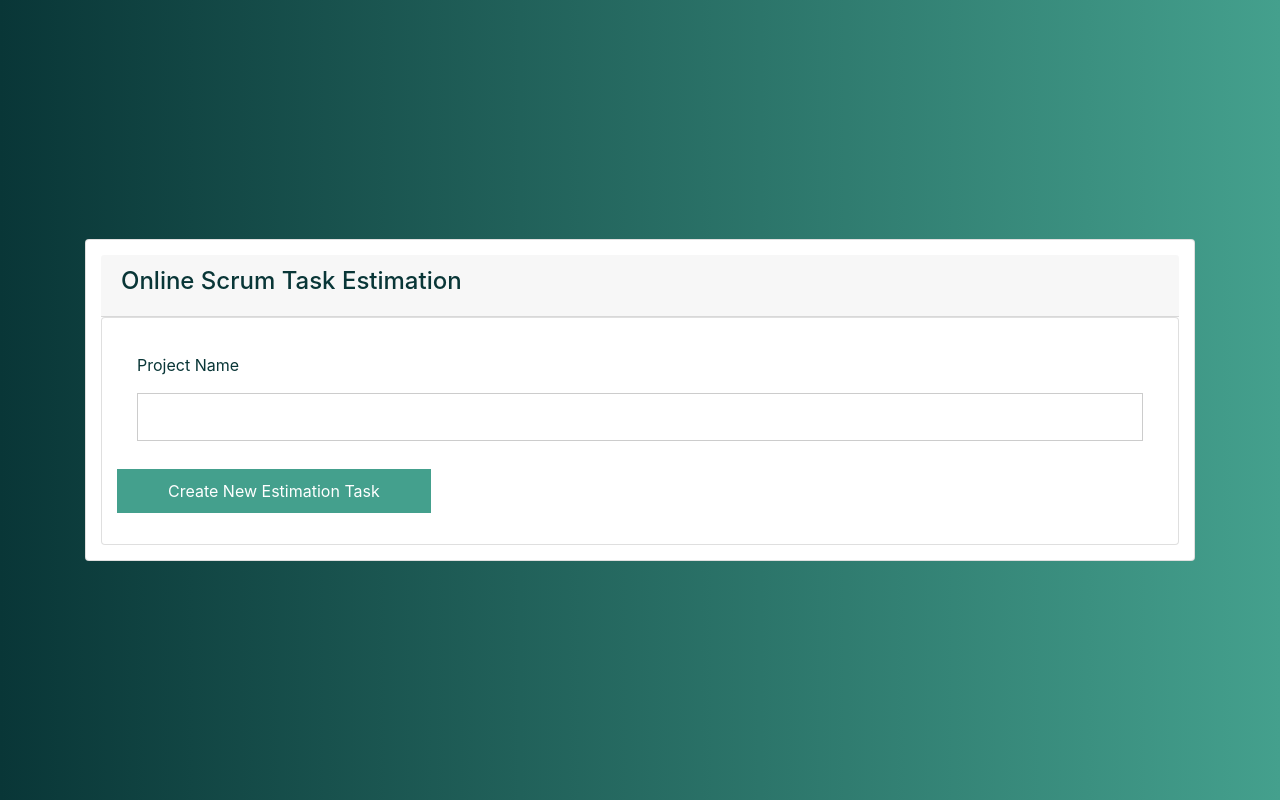
After one commit to claire1801/Networks, a PHP site: page /masterStartPage.html in a window 1280 px wide. The commit adds this page. Run offline with PHP 8.4, Linux system fonts and the light colour scheme; some libraries are stand-ins or nearby versions.

Commit message:
Add files via upload

```diff
--- a/developermain.html
+++ b/developermain.html
@@ -3,11 +3,11 @@
 <head>
   <meta charset="UTF-8">
   <meta name="viewport" content="width=device-width, initial-scale=1">
-  <link rel="stylesheet" href="./style.css" type="text/css"/>
+  <link rel="stylesheet" href="./style.css" type="text/css">
   <link rel="stylesheet" href="https://cdnjs.cloudflare.com/ajax/libs/font-awesome/4.7.0/css/font-awesome.min.css">
   <link rel="stylesheet" href="https://stackpath.bootstrapcdn.com/bootstrap/4.1.3/css/bootstrap.min.css" >
 	<link rel="stylesheet" href="https://cdnjs.cloudflare.com/ajax/libs/animate.css/3.5.2/animate.min.css">
-
+  <title>Developer Main Page</title>
 </head>
 <body>
   <div class="row">
@@ -43,7 +43,7 @@
       <div class="buttons">
         <button type="submit">Submit</button>
       </div>
-      </FORM>
+
       </div>
       <div class="card results mt-5">
         <div class="card-header">
--- /dev/null
+++ b/masterStartPage.html
@@ -0,0 +1,38 @@
+<!DOCTYPE HTML>
+<html>
+<head>
+  <meta charset="UTF-8">
+  <meta name="viewport" content="width=device-width, initial-scale=1">
+  <link rel="stylesheet" href="./style.css" type="text/css">
+  <link rel="stylesheet" href="https://cdnjs.cloudflare.com/ajax/libs/font-awesome/4.7.0/css/font-awesome.min.css">
+  <link rel="stylesheet" href="https://stackpath.bootstrapcdn.com/bootstrap/4.1.3/css/bootstrap.min.css" >
+	<link rel="stylesheet" href="https://cdnjs.cloudflare.com/ajax/libs/animate.css/3.5.2/animate.min.css">
+  <title>Create New Task</title>
+</head>
+<body>
+  <div class="vertical-center">
+  <div class="container">
+  <div class="card form">
+  <div class="card-header">
+  				<h4>Online Scrum Task Estimation</h4>
+  			</div>
+
+		<div class="card form ">
+        <div class="card-body">
+		<form>
+			<label>Project Name</label>
+			<input type="text" name="project name">
+    </form>
+	</div>
+
+  <div class="form-group">
+
+		<button type="submit"> Create New Estimation Task</button>
+	</div>
+
+</div>
+</div>
+</div>
+</div>
+</body>
+</html>
--- a/style.css
+++ b/style.css
@@ -1,6 +1,3 @@
-
-
-
 body {
   background: -webkit-linear-gradient(to right, #093637, #44A08D);  /* Chrome 10-25, Safari 5.1-6 */
   background: linear-gradient(to right, #093637, #44A08D); /* W3C, IE 10+/ Edge, Firefox 16+, Chrome 26+, Opera 12+, Safari 7+ */
@@ -50,3 +47,10 @@ body {
   color: #093637;
   width: 40%;
 }
+
+.vertical-center {
+  min-height: 100%;
+  min-height: 100vh;
+  display: flex;
+  align-items: center;
+}
```
